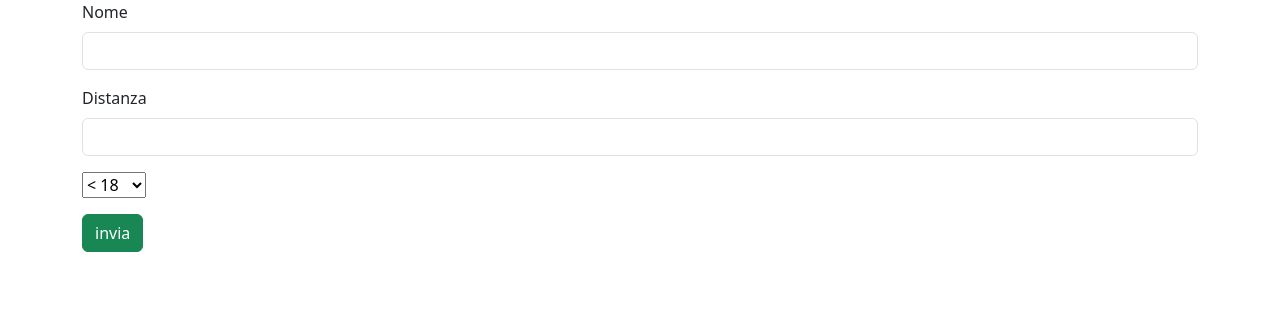
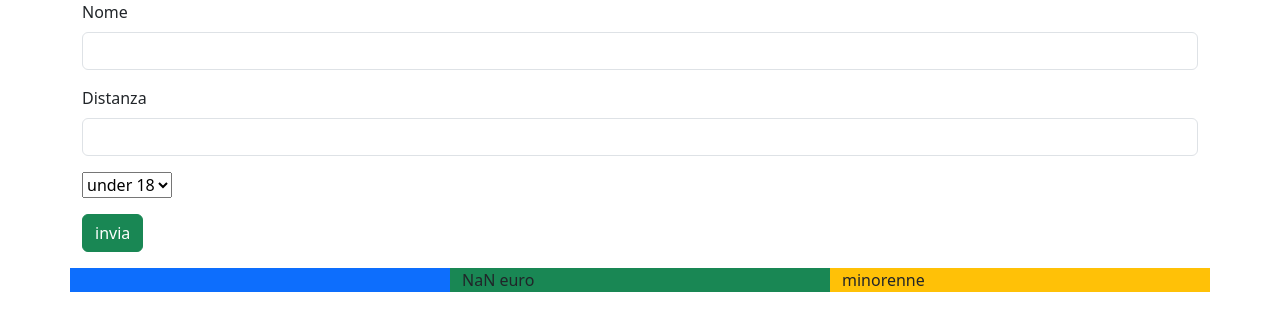
Before and after one commit to chiara1911/js-biglietto-treno-form, a plain HTML site: page index.html in a window 1280 px wide. Both pictures are taken after a click on the button "invia". Drawn offline with nearby package versions, Linux system fonts and the light colour scheme.

Commit message:
fix js function

```diff
--- a/index.html
+++ b/index.html
@@ -24,21 +24,36 @@
     <div class=" mb-3">
 
         <select name="age" id="age">
-            <option value="18">
-                < 18 </option>
-            <option value="19"> 19-65 </option>
-            <option value="66"> 66 > </option>
+            <option value="minorenne">
+                under 18 </option>
+            <option value="adulto"> 19-65 </option>
+            <option value="maggiorenne"> over 65 </option>
         </select>
     </div>
     <div class="mb-3">
         <button class="btn btn-success">invia</button>
     </div>
 </div>
+<div class="container">
+<div class="row d-flex">
+    <div class="col-4 bg-primary">
+        <h3 id="cliente"></h3>  </div>
+<div class="col-4 bg-success">
+        <div id="prezzo">
+        </div>
+    </div>
+    <div class="col-4 bg-warning">
+        <div id="categoria">
+        </div>
+    </div>
 
-<div id="prezzo">
+
+    <div class="col-8">
+
+    </div>
 
 </div>
-
+</div>
 
 
     <script type="text/javascript" src="js/script.js"></script>
--- a/js/script.js
+++ b/js/script.js
@@ -22,11 +22,29 @@ const button = document.querySelector('.btn-success');
 
 button.addEventListener('click', function(){
 
-    let nome = document.getElementById('nome').value;
+    const nome = document.getElementById('nome').value;
 
-    let distanza = parseInt(document.getElementById('distanza').value);
-    let age = parseInt(document.getElementById('age').value);
+    const distanza = parseInt(document.getElementById('distanza').value);
+    const age = document.getElementById('age').value;
     let price = (tariffaKm * distanza);
+    const cliente = document.getElementById('cliente');
     console.log(nome,distanza, age, price);
+    let categoria = document.getElementById('categoria');
+    console.log(categoria);
+    if ( age === 'minorenne' ){
+        price = price - (price * 0.2);
+        prezzo.innerHTML = price.toFixed(2) + ' euro ';
+        categoria.innerHTML = 'minorenne';
 
+    } else if( age === 'adulto'){
+        prezzo.innerHTML = price.toFixed(2) + ' euro ';
+        categoria.innerHTML = 'adulto';
+
+    } else {
+        price = price - (price * 0.4);
+        prezzo.innerHTML = price.toFixed(2) + ' euro ';
+        categoria.innerHTML = 'senior';
+    }
+    cliente.innerHTML = nome;
+ console.log(cliente);
 });
```
